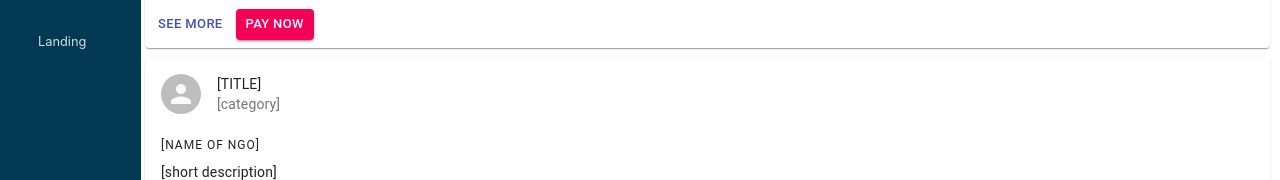
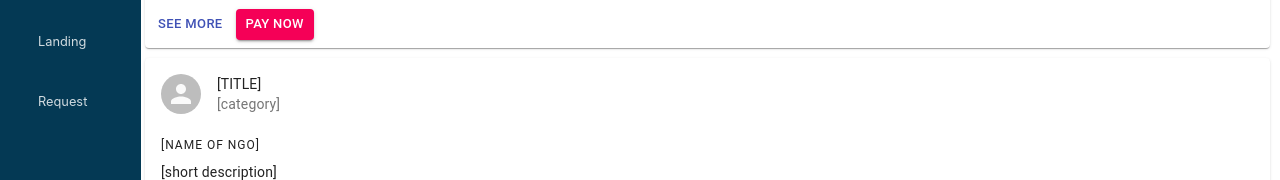
Before and after one commit to rjnrohit/One_Rupee, a React (Create React App) app in the folder one_rupee_frontend/: page / in a window 1280 px wide. Shown: the part 451-631 px from the top of the page. Built offline with nearby package versions, Linux system fonts and the light colour scheme.

Commit message:
added request page in app.js

```diff
--- a/one_rupee_frontend/src/App.js
+++ b/one_rupee_frontend/src/App.js
@@ -13,7 +13,8 @@ class App extends Component {
         { name: "Home", icon: "home" },
         { name: "Donations", icon: "money" },
         { name: "Leaderboard", icon: "trophy" },
-        { name: "Landing", icon: "" }
+        { name: "Landing", icon: "" },
+        {name:"Request", icon:""}
       ],
       activePage: 1,
       sidebarActive: true
```
